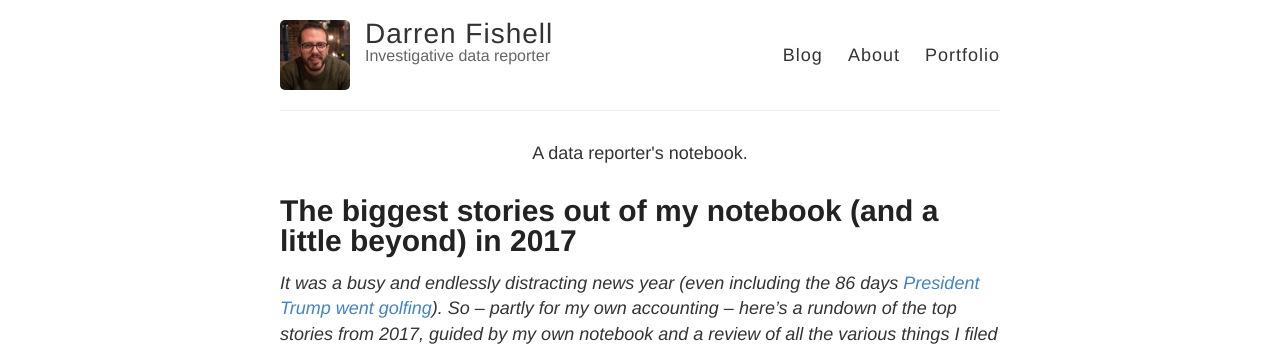
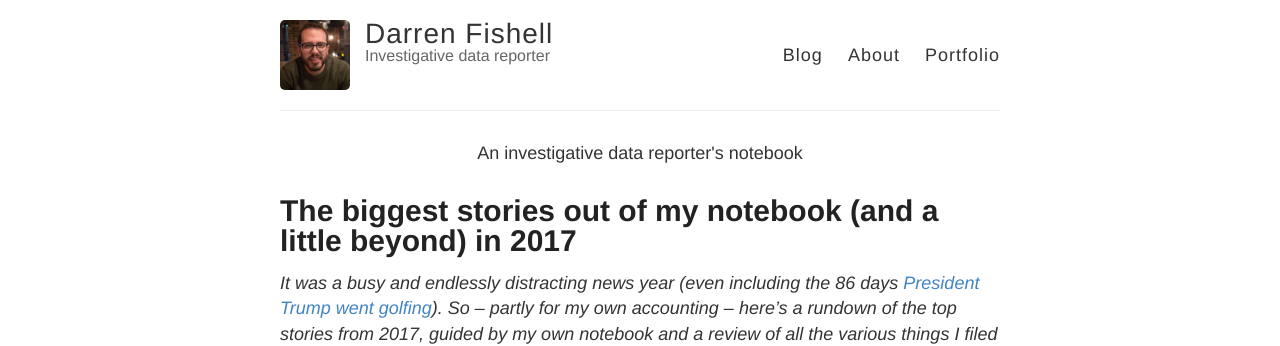
Before and after one commit to darrenfishell/darrenfishell.github.io, a Jekyll site: the page built from index.html, in a window 1280 px wide. Shown: the top 346 px of the page. Built offline with Jekyll 4.4.1, drawn with Linux system fonts in a browser that asks for light colours.

Commit message:
Change tagline

```diff
--- a/index.html
+++ b/index.html
@@ -2,7 +2,7 @@
 layout: default
 ---
 
-<div class="tagline">A data reporter's notebook.</div>
+<div class="tagline">An investigative data reporter's notebook</div>
 
 <div class="posts">
   {% for post in site.posts %}
```
